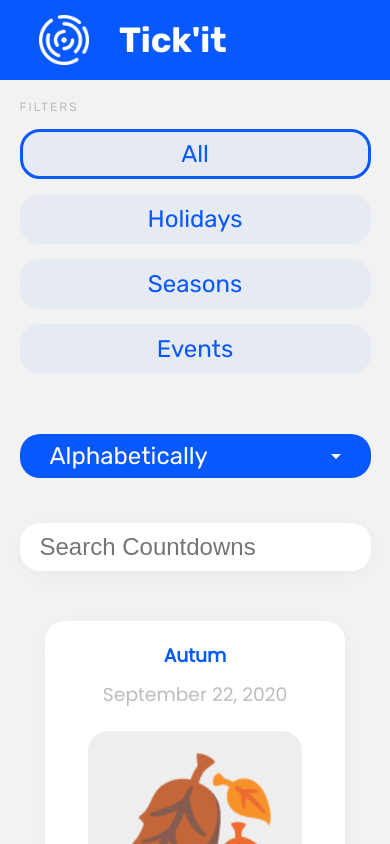
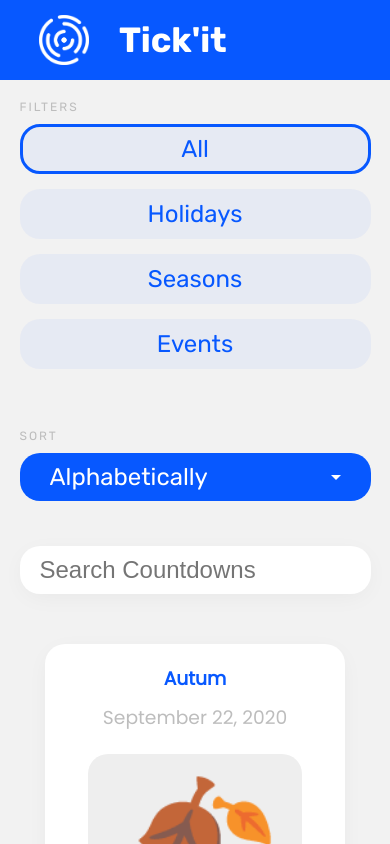
Before and after one commit to tyler-morales/countdown, a Vue app: page / in a window 390 px wide. Shown: the top 844 px of the page. Built offline with nearby package versions, Linux system fonts and the light colour scheme.

Commit message:
📱 Update responsiveness in filter bar

```diff
--- a/src/components/Dropdown.vue
+++ b/src/components/Dropdown.vue
@@ -70,7 +70,7 @@ export default {
   color: #fff;
   border-radius: 20px;
   cursor: pointer;
-  padding: 8px 30px;
+  padding: 10px 30px;
   background-color: var(--color-primary);
 
   transition: all 0.3s;
--- a/src/components/FilterBtn.vue
+++ b/src/components/FilterBtn.vue
@@ -50,11 +50,19 @@ button {
   margin-right: 20px;
   border: 3px solid transparent;
 
+  &:last-child {
+    margin-right: 0;
+  }
+
   &:hover {
     transform: translateY(-3px);
     box-shadow: var(--shadow-base);
     color: rgba(var(--color-text-black), 1);
     background-color: #fff;
+  }
+
+  @include breakpoint(md) {
+    margin-bottom: 20px;
   }
 
   @include breakpoint(sm) {
@@ -63,4 +71,9 @@ button {
     margin-bottom: 15px;
   }
 }
+
+.active {
+  border: 3px solid var(--color-primary);
+  color: var(--color-primary);
+}
 </style>
--- a/src/components/Filters.vue
+++ b/src/components/Filters.vue
@@ -1,9 +1,14 @@
 <template>
   <div>
-    <span>filters</span>
     <div class="filter-bar">
-      <FilterBtn />
-      <Dropdown :menuLabel="menuLabel" :choices="myChoices"></Dropdown>
+      <div class="filter-bar__filters">
+        <span class="filter-category">filters</span>
+        <FilterBtn />
+      </div>
+      <div class="filter-bar__sort">
+        <span class="filter-category">sort</span>
+        <Dropdown :menuLabel="menuLabel" :choices="myChoices" />
+      </div>
       <SearchCountdowns />
     </div>
   </div>
@@ -35,12 +40,21 @@ export default {
 
 <style lang="scss" scoped>
 .filter-bar {
-  display: flex;
+  grid-template-columns: repeat(2, max-content);
+  display: grid;
   flex-wrap: wrap;
   gap: 45px;
   margin-top: 15px;
+
+  @include breakpoint(lg) {
+    grid-template-columns: max-content;
+  }
+
+  @include breakpoint(md) {
+    grid-template-columns: 1fr;
+  }
 }
-span {
+.filter-category {
   text-transform: uppercase;
   font-size: 12px;
   color: var(--color-gray);
@@ -48,5 +62,6 @@ span {
   font-weight: 500;
   letter-spacing: 2px;
   display: block;
+  margin-bottom: 10px;
 }
 </style>
--- a/src/components/SearchCountdowns.vue
+++ b/src/components/SearchCountdowns.vue
@@ -30,7 +30,11 @@ input {
   border-radius: 20px;
   padding: 10px 20px;
   box-shadow: var(--shadow-base);
-  flex: 1;
   color: rgba(var(--color-text-black), 1);
+  grid-column: 1/3;
+
+  @include breakpoint(lg) {
+    grid-column: 1/2;
+  }
 }
 </style>
--- a/src/styles/02_base.scss
+++ b/src/styles/02_base.scss
@@ -15,8 +15,3 @@ button {
     background-color: #fff;
   }
 }
-
-.active {
-  border: 3px solid var(--color-primary);
-  color: var(--color-primary);
-}
```
